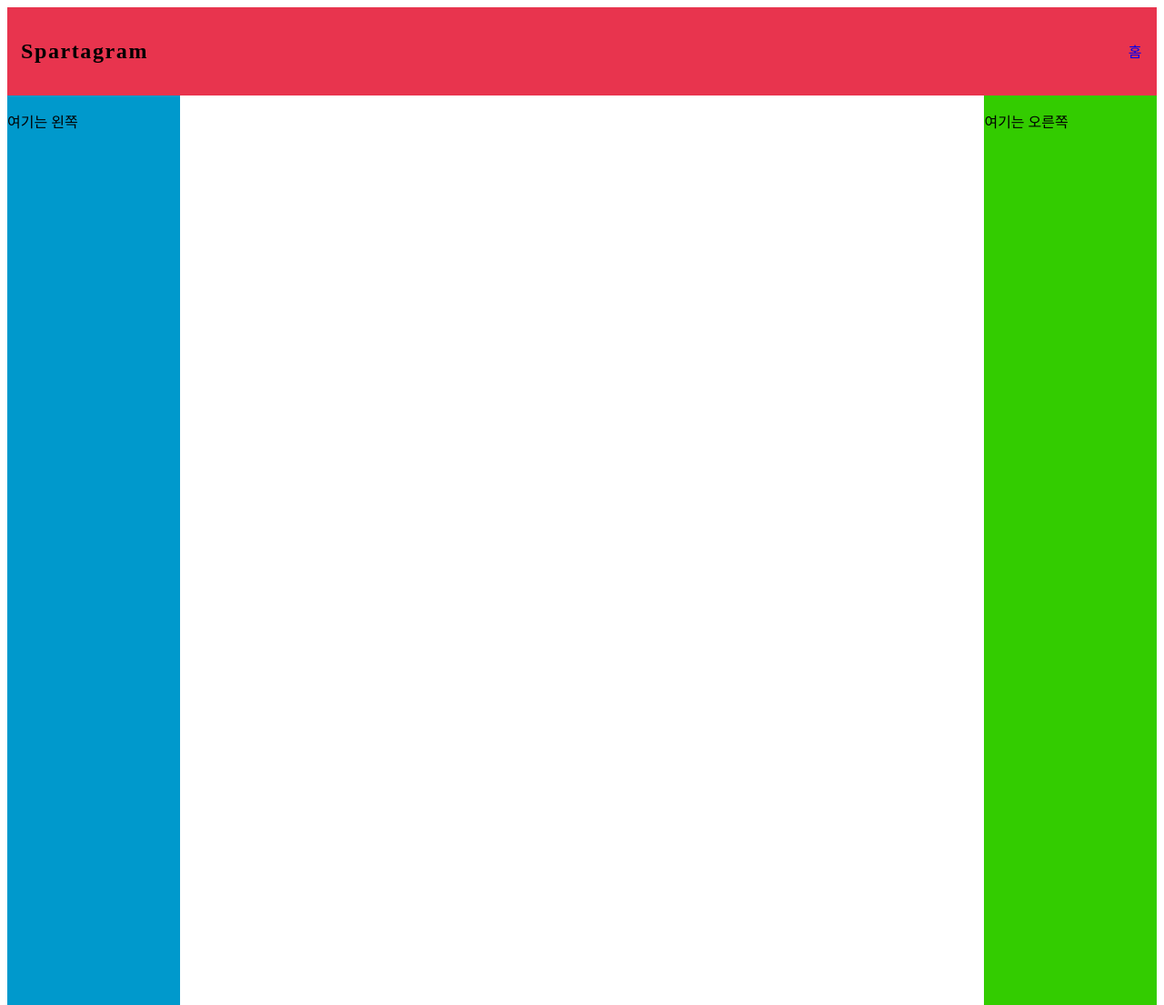
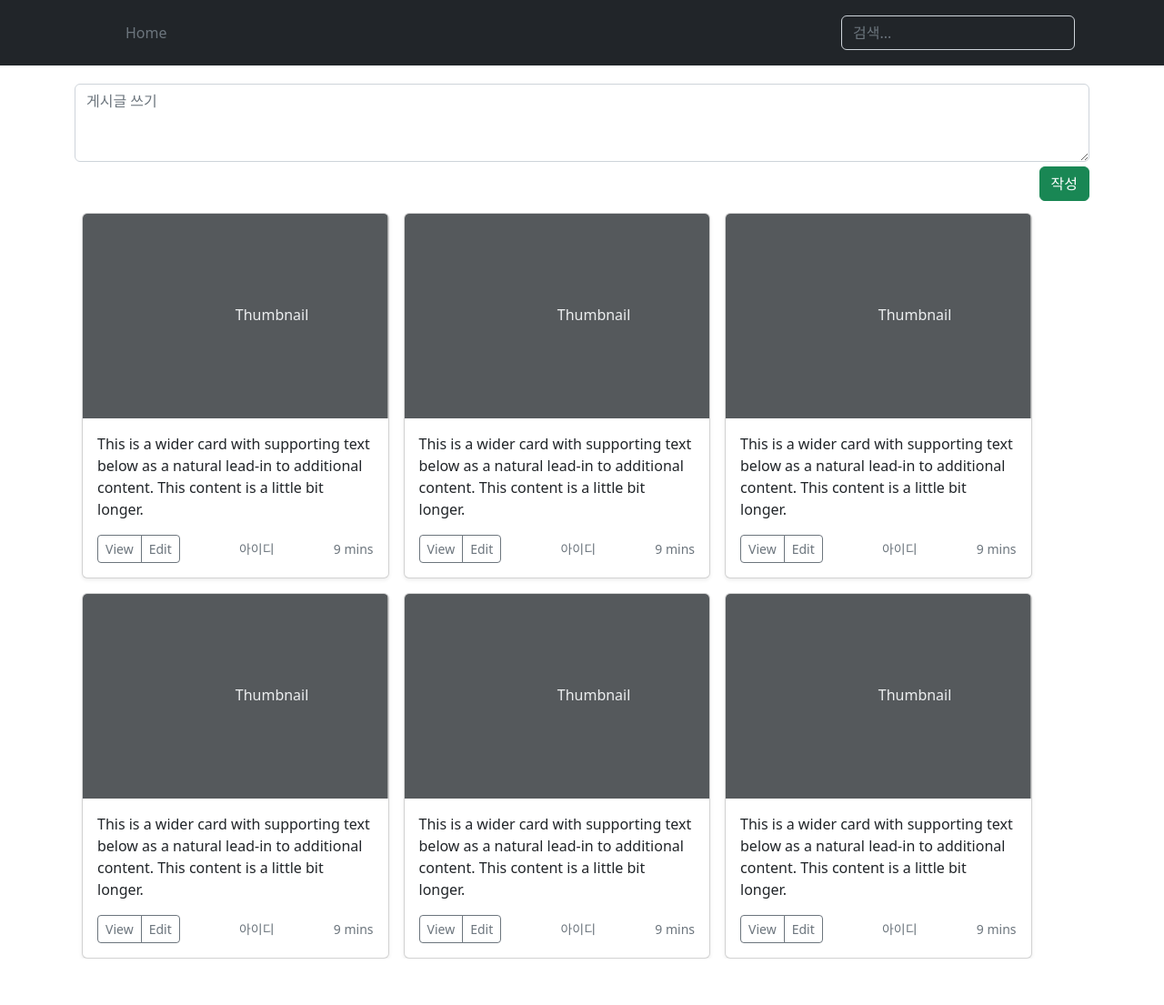
Before and after one commit to Mrgil0/zipsa, a Flask app: template templates/index.html in a window 1280 px wide. Shown: the whole page at 91% size. After the commit the page ends 1054 px from the top, so only its background shows below. Run offline with Flask 2, Linux system fonts and the light colour scheme; the template is opened without the code that fills it, so the values that code supplies are empty.

Commit message:
부트스트랩 5.2 ver 적용
변경사항
- 헤더 스타일 변경
- 로그인, 회원가입 스타일 변경
- 글쓰는 post.html 추가 & 스타일 변경
- 글보이는 album_card.html 추가
- modal.html '}' 오타 제거

```diff
--- a/static/style/header.css
+++ /dev/null
@@ -1,89 +0,0 @@
-header {
-    display: flex;
-    justify-content: space-between;
-    align-items: center;
-    background: #e8344e;
-    padding: 15px;
-    letter-spacing: 0.1rem;
-}
-
-header nav {
-
-}
-
-header ul {
-    display: flex;
-}
-
-header li {
-    margin-right: 1rem;
-	list-style: none;
-}
-header li a{
-	text-decoration-line:none;
-}
-
-header li:last-child {
-    margin: 0;
-}
-#MenuWrap {
-
-	position:absolute;
-
-	width:200px;
-
-	height:100%;
-
-	left:0px;
-
-	top:0px;
-
-	z-index:4;
-
-	overflow:hidden;
-
-	background-color:#4988C7;
-
-	color:#FFFFFF;
-
-}
-
-
-
-#MenuWrap.slide {
-
-	-webkit-transition: all 0.5s;
-
-	-moz-transition: all 0.5s;
-
-	transition: all 0.5s;
-
-}
-
-
-
-#MenuWrap.menuOff{
-
-	box-shadow: 1px 0 2px rgba(0,0,0,0.2);
-
-	-webkit-transform: translate3d(-100%, 0, 0);
-
-	-moz-transform: translate3d(-100%, 0, 0);
-
-	transform: translate3d(-100%, 0, 0);
-
-}
-
-
-
-#MenuWrap.menuOn{
-
-	box-shadow: 1px 0 2px rgba(0,0,0,0.2);
-
-	-webkit-transform: translate3d(0, 0, 0);
-
-	-moz-transform: translate3d(0, 0, 0);
-
-	transform: translate3d(0, 0, 0);
-
-}
--- a/static/style/index.css
+++ b/static/style/index.css
@@ -1,38 +1,3 @@
-.mainSection{
-    float:left;
-    height: auto;
-    width: 70%;
-    position: relative;
-}
-#post_box {
-    display:flex;
-    flex-direction: column;
-}
-.post_area{
-    justify-content: center;
-    margin-top:10px;
-    width:80%;
-    height:200px;
-}
-.box{
-    position: relative;
-    height: auto;
-    width: auto;
-}
-.left_box{
-    float: left;
-    height: 1000px;
-    width: 15%;
-    position: relative;
-    background-color: #09C;
-}
-.right_box{
-    float: right;
-    height: 1000px;
-    width: 15%;
-    position: relative;
-    background-color: #3C0;
-}
 .login_btn{
     justify-content: center;
     width: 120px;
--- /dev/null
+++ b/templates/components/album_card.html
@@ -0,0 +1,22 @@
+<div class="container">
+    <div class="row row-cols-1 row-cols-sm-2 row-cols-md-3 g-3" style="margin-top:40px">
+        {% for x in range(6) %}
+        <div class="col">
+            <div class="card shadow-sm">
+                <svg class="bd-placeholder-img card-img-top" width="100%" height="225" xmlns="http://www.w3.org/2000/svg" role="img" aria-label="Placeholder: Thumbnail" preserveAspectRatio="xMidYMid slice" focusable="false"><title>Placeholder</title><rect width="100%" height="100%" fill="#55595c"></rect><text x="50%" y="50%" fill="#eceeef" dy=".3em">Thumbnail</text></svg>
+                <div class="card-body">
+                    <p class="card-text">This is a wider card with supporting text below as a natural lead-in to additional content. This content is a little bit longer.</p>
+                    <div class="d-flex justify-content-between align-items-center">
+                        <div class="btn-group">
+                            <button type="button" class="btn btn-sm btn-outline-secondary">View</button>
+                            <button type="button" class="btn btn-sm btn-outline-secondary">Edit</button>
+                        </div>
+                        <small class="text-muted">아이디</small>
+                        <small class="text-muted">9 mins</small>
+                    </div>
+                </div>
+            </div>
+        </div>
+        {% endfor %}
+    </div>
+</div>
--- a/templates/components/header.html
+++ b/templates/components/header.html
@@ -1,16 +1,35 @@
-<header>
+<header class="p-3 text-bg-dark">
+    <div class="container">
+          <div class="d-flex flex-wrap align-items-center justify-content-center justify-content-lg-start">
+                <a href="/" class="d-flex align-items-center mb-2 mb-lg-0 text-white text-decoration-none">
+                    <svg class="bi me-2" width="40" height="32" role="img" aria-label="Bootstrap"><use xlink:href="#bootstrap"></use></svg>
+                </a>
 
-    <h2>Spartagram</h2>
-    <nav>
-        <ul>
-            <li><a href="{{ url_for('index') }}">홈</a></li>
-            {% if component_name == 'logout' %}
-            <li><a href="{{ url_for('login') }}">로그인</a></li>
-            {% elif component_name == 'login' %}
-            <li><a href="{{ url_for('logout') }}">로그아웃</a></li>
-            <li><a href="{{ url_for('mypage') }}">마이페이지</a></li>
-            {% endif %}
-        </ul>
-    </nav>
+                <ul class="nav col-12 col-lg-auto me-lg-auto mb-2 justify-content-center mb-md-0">
+                    <li><a href="#" class="nav-link px-2 text-secondary">Home</a></li>
+                </ul>
 
-</header>
+                <form class="col-12 col-lg-auto mb-3 mb-lg-0 me-lg-3" role="search">
+                    <input type="search" class="form-control form-control-dark text-bg-dark" placeholder="검색..." aria-label="Search">
+                </form>
+
+                <div class="text-end">
+                    {% if component_name == 'logout' %}
+                    <button type="button" class="btn btn-outline-light me-2" onclick="location.href='/login'">Login</button>
+                    {% elif component_name == 'login' %}
+                    <div class="dropdown text-end">
+                        <a href="#" class="d-block link-dark text-decoration-none dropdown-toggle" data-bs-toggle="dropdown" aria-expanded="false">
+                        <img src="https://github.com/mdo.png" alt="mdo" width="32" height="32" class="rounded-circle">
+                        </a>
+                        <ul class="dropdown-menu text-small">
+                            <li><a class="dropdown-item" href="#">마이페이지</a></li>
+                            <li><a class="dropdown-item" href="#">환경설정</a></li>
+                            <li><hr class="dropdown-divider"></li>
+                            <li><a class="dropdown-item" href="#">로그아웃</a></li>
+                        </ul>
+                    </div>
+                    {% endif %}
+                </div>
+          </div>
+    </div>
+  </header>
--- a/templates/components/modal.html
+++ b/templates/components/modal.html
@@ -1,6 +1,6 @@
 {% if component_name == 'logout' %}
 {% extends '/components/login.html' %}
-{% elif component_name == 'join' %}}
+{% elif component_name == 'join' %}
 {% extends '/components/join.html' %}
 {% endif %}
 
--- a/templates/components/post.html
+++ b/templates/components/post.html
@@ -1,17 +1,4 @@
-<!DOCTYPE html>
-<html lang="en">
-<head>
-    <meta charset="UTF-8">
-    <title>Title</title>
-</head>
-<body>
-<section class="post_box">
-    {% if component_name == 'login' %}
-    <input class="post_area">
-    <button type="button">작성</button>
-    {% elif component_name == 'logout' %}
-    <button class="login_btn" type="button" onclick="location.href='/login'">로그인 하러 가기</button>
-    {% endif %}
-</section>
-</body>
-</html>
+<div class="container" style="margin-top:20px">
+  <textarea class="form-control" rows="3" placeholder="게시글 쓰기"></textarea>
+  <button type="button" class="btn btn-success" style="float:right; margin-top: 5px;">작성</button>
+</div>
--- a/templates/index.html
+++ b/templates/index.html
@@ -4,32 +4,30 @@
     <meta charset="UTF-8">
     <meta name="viewport" content="width=device-width, initial-scale=1.0">
     <meta http-equiv="X-UA-Compatible" content="ie=edge">
-    <link href="../../static/style/header.css" rel="stylesheet">
     <link href="../../static/style/index.css" rel="stylesheet">
+    <link href="https://cdn.jsdelivr.net/npm/bootstrap@5.2.0/dist/css/bootstrap.min.css" rel="stylesheet"
+            integrity="sha384-gH2yIJqKdNHPEq0n4Mqa/HGKIhSkIHeL5AyhkYV8i59U5AR6csBvApHHNl/vI1Bx" crossorigin="anonymous">
+    <script src="https://cdn.jsdelivr.net/npm/bootstrap@5.2.0/dist/js/bootstrap.bundle.min.js"
+            integrity="sha384-A3rJD856KowSb7dwlZdYEkO39Gagi7vIsF0jrRAoQmDKKtQBHUuLZ9AsSv4jD4Xa"
+            crossorigin="anonymous"></script>
     <script src="https://code.jquery.com/jquery-3.5.1.min.js"
 	integrity="sha256-9/aliU8dGd2tb6OSsuzixeV4y/faTqgFtohetphbbj0="
 	crossorigin="anonymous">
-
     <!-- axios -->
     <script src="https://cdn.jsdelivr.net/npm/axios/dist/axios.min.js"></script>
     <title>6Zipsa</title>
 </head>
 <body>
 
-<!-- header -->
+<!-- 헤더 -->
 {% include "components/header.html" %}
-<!-- content -->
-<div class="box">
-    <aside class="left_box">
-        <p>여기는 왼쪽</p>
-    </aside>
-    <section class="mainSection">
-        {% include "components/post.html" %}
-    </section>
-    <aside class="right_box">
-        <p>여기는 오른쪽</p>
-    </aside>
-</div>
+
+<!-- 글쓰는 곳 -->
+{% include "components/post.html" %}
+
+<!-- 글 리스트 -->
+{% include "components/album_card.html" %}
+
 </body>
 <script>
     $(document).ready(function(){
```
Also changed, not shown: static/style/join.css (+9 -10 lines), templates/components/join.html (+11 -6 lines), templates/components/login.html (+8 -3 lines).
